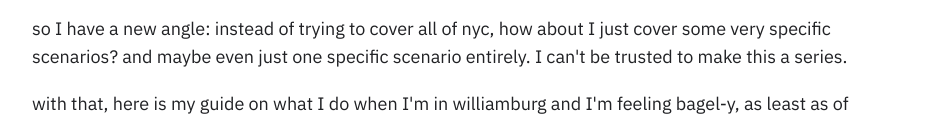
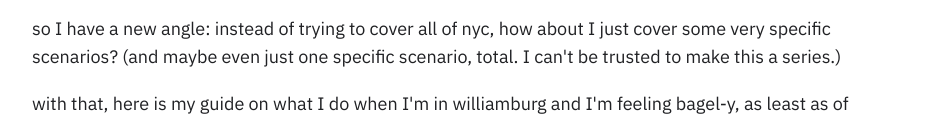
Before and after one commit to vrk/nyc-williamsburg-bagely, an Eleventy site: page index.md in a window 1280 px wide. Shown: the part 480-602 px from the top of the page, without its empty margins (166-1101 px from the left). Built offline with nearby package versions, Linux system fonts and the light colour scheme; Eleventy itself is replaced by a stand-in of ours; files that its build step writes are made by us from their sources; a web font is replaced by a local one.

Commit message:
add clarity

```diff
--- a/index.md
+++ b/index.md
@@ -14,7 +14,7 @@ when I lived in san francisco, my friend sent me a google doc she had called "SF
 
 I've had this idea for years, to make a personal nyc travel guide thing for friends and internet visitors, but nyc is so big that every time I tried to sit down and make it, the whole task felt big and overwhelming and not fun and I'd give up.
 
-so I have a new angle: instead of trying to cover all of nyc, how about I just cover some very specific scenarios? and maybe even just one specific scenario entirely. I can't be trusted to make this a series.
+so I have a new angle: instead of trying to cover all of nyc, how about I just cover some very specific scenarios? (and maybe even just one specific scenario, total. I can't be trusted to make this a series.)
 
 with that, here is my guide on what I do when I'm in williamburg and I'm feeling bagel-y, as least as of september 2021.
 
```
